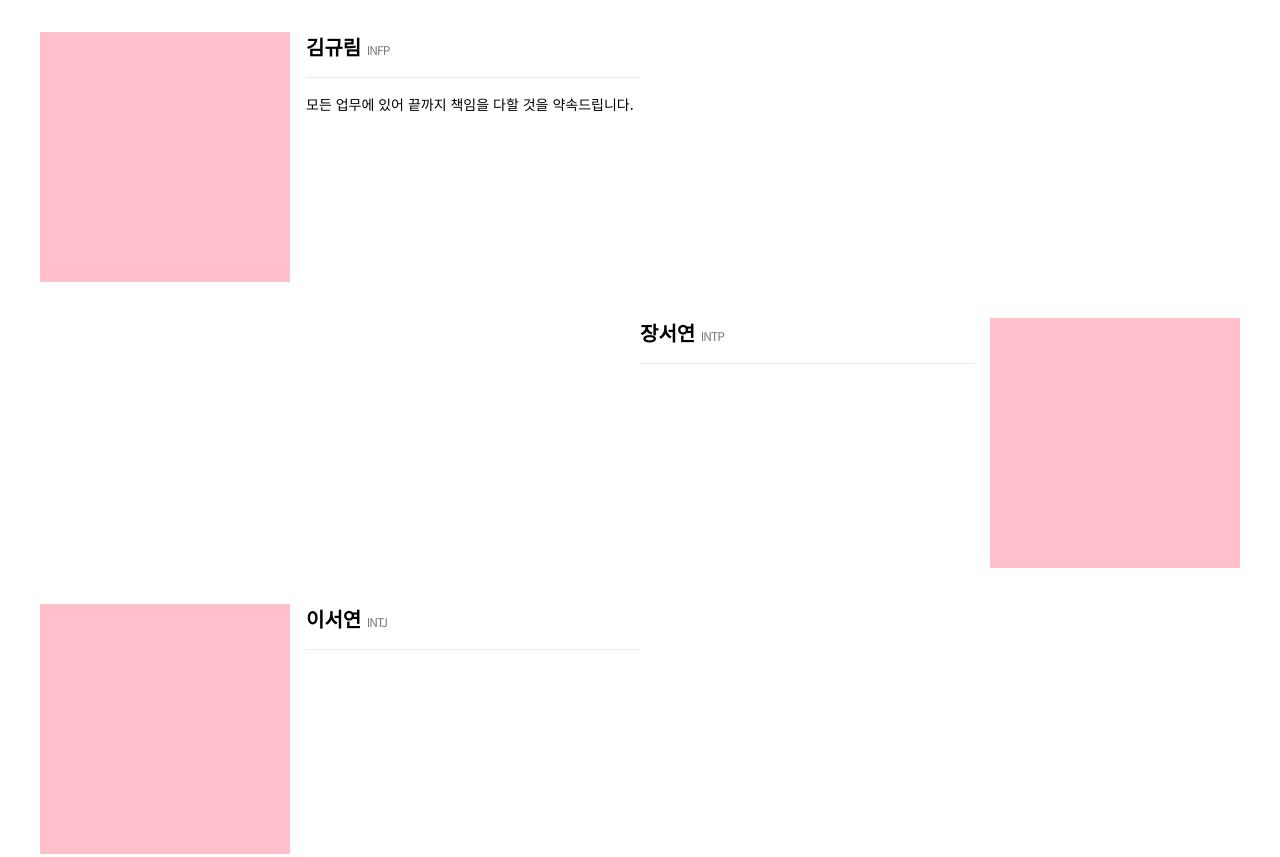
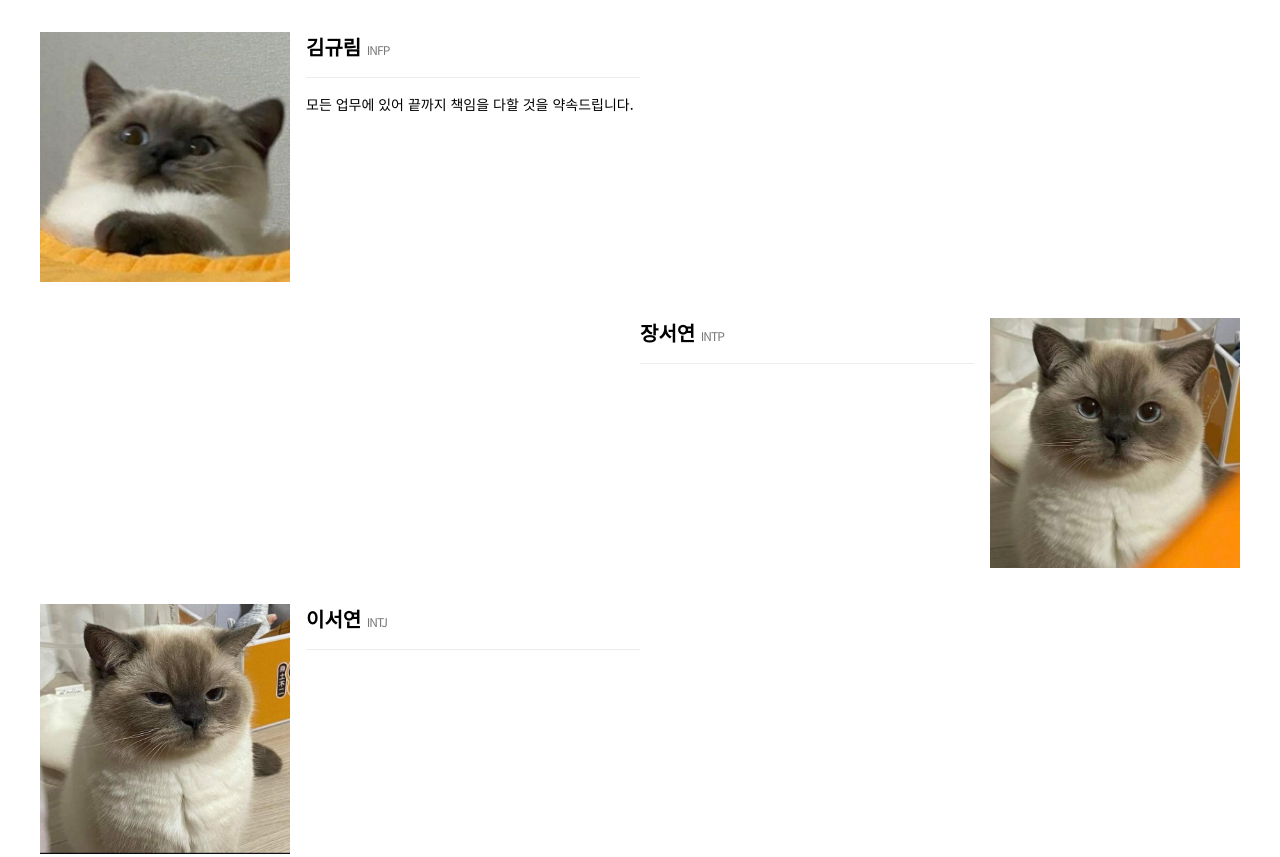
Before and after one commit to kingyulim/3jo_web, a plain HTML site: page index.html in a window 1280 px wide. Shown: the top 857 px of the page. Drawn offline with Linux system fonts and the light colour scheme.

Commit message:
레이아웃 수정 202509302011

```diff
--- a/css/style.css
+++ b/css/style.css
@@ -8,9 +8,10 @@
 #member_list_wrap > li:nth-of-type(even){float: right; justify-content: end}
 #member_list_wrap > li:nth-of-type(even) > .my_img{order: 2}
 #member_list_wrap > li + li{clear: both; margin-top: 36px;}
-#member_list_wrap .my_img{width: 250px; height: 250px; background: pink}
-#member_list_wrap .my_img > li{}
-#member_list_wrap .my_img img{}
+#member_list_wrap .my_img{position: relative; width: 250px; height: 250px; background: pink}
+#member_list_wrap .my_img > li{position: absolute; left: 0; top: 0; width: 100%; height: 100%; overflow: hidden}
+#member_list_wrap .my_img > li:not(:first-of-type){display: none;}
+#member_list_wrap .my_img img{width: 100%; height: 100%}
 #member_list_wrap .my_contnet_box{flex: 1}
 #member_list_wrap .my_contnet_box .my_name{font-size: 2.0rem}
 #member_list_wrap .my_contnet_box .mbti{letter-spacing: -1px; font-size: 1.2rem; color: #777}
--- a/index.html
+++ b/index.html
@@ -18,7 +18,15 @@
             <li data-name="kim_gyu_lim">
                 <ul class="my_img">
                     <li>
-                        <img>
+                        <img src="./img/test_img/test_img%20(1).jpg">
+                    </li>
+
+                    <li>
+                        <img src="./img/test_img/test_img%20(2).jpg">
+                    </li>
+
+                    <li>
+                        <img src="./img/test_img/test_img%20(3).jpg">
                     </li>
                 </ul>
 
@@ -38,7 +46,11 @@
             <li data-name="jang_seo_yeon">
                 <ul class="my_img">
                     <li>
-                        <img>
+                        <img src="./img/test_img/test_img%20(4).jpg">
+                    </li>
+
+                    <li>
+                        <img src="./img/test_img/test_img%20(5).jpg">
                     </li>
                 </ul>
 
@@ -58,7 +70,7 @@
             <li data-name="lee_seoyeon">
                 <ul class="my_img">
                     <li>
-                        <img>
+                        <img src="./img/test_img/test_img%20(6).jpg">
                     </li>
                 </ul>
 
```
Also changed, not shown: img/test_img/test_img (1).jpg (added), img/test_img/test_img (2).jpg (added), img/test_img/test_img (3).jpg (added), img/test_img/test_img (4).jpg (added), img/test_img/test_img (5).jpg (added), img/test_img/test_img (6).jpg (added), img/test_img/test_img (7).jpg (added).
